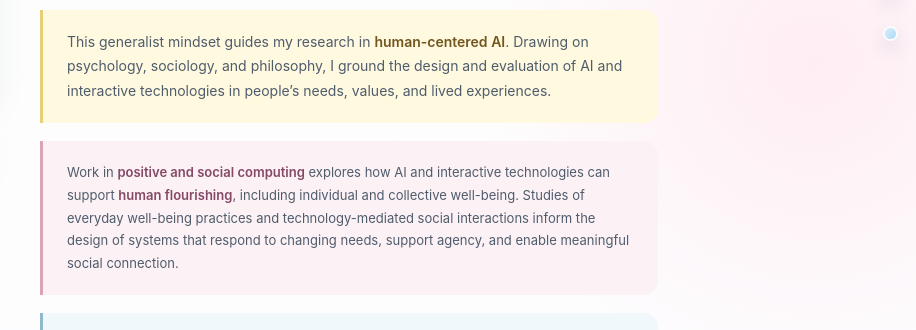
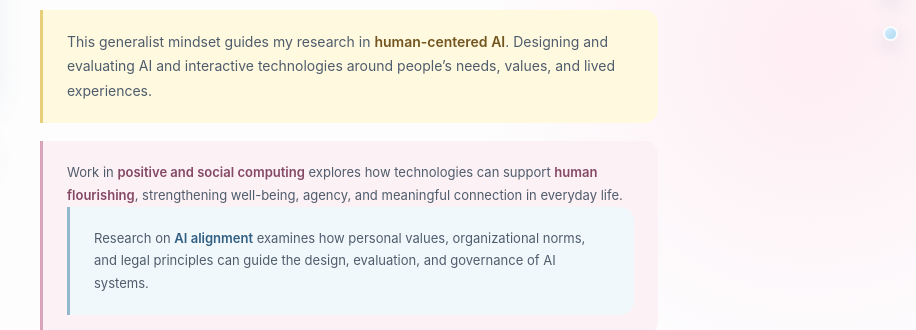
Before and after one commit to qiuyuejoy/qiuyuejoy.github.io, a plain HTML site: page index.html in a window 1280 px wide. Shown: the part 433-763 px from the top of the page, 364-1280 px from the left. Drawn offline with Linux system fonts and the light colour scheme.

Commit message:
Update research overview
Co-authored-by: Copilot <223556219+Copilot@users.noreply.github.com>

```diff
--- a/index.html
+++ b/index.html
@@ -1218,14 +1218,13 @@
             It’s so exciting and freeing to explore research questions through both <strong>humanistic and technical lenses</strong>! I hold an <a href="https://siliconvalley.northeastern.edu/academic_program/master-of-science-in-information-systems-is-bridge/" target="_blank" rel="noopener noreferrer">M.S. in Information Systems</a> from <a href="https://www.northeastern.edu/" target="_blank" rel="noopener noreferrer">Northeastern University</a> and a <a href="https://www.lsac.org/discover-law/types-law-programs/llm-degree-programs" target="_blank" rel="noopener noreferrer">Master of Laws (LL.M.)</a> from <a href="https://www.usnews.com/best-graduate-schools/top-law-schools/washington-university-in-st-louis-03092" target="_blank" rel="noopener noreferrer">Washington University in St. Louis</a>. Together with my earlier experience in business and entrepreneurship, this training shapes how I think about people’s needs, organizational practices, and the legal and ethical dimensions of technology.
           </p>
           <div class="research-overview">
-            <p>This generalist mindset guides my research in <strong>human-centered AI</strong>. Drawing on psychology, sociology, and philosophy, I  ground the design and evaluation of AI and interactive technologies in people’s needs, values, and lived experiences.</p>
+            <p>This generalist mindset guides my research in <strong>human-centered AI</strong>. Designing and evaluating AI and interactive technologies around people’s needs, values, and lived experiences.</p>
           </div>
           <div class="research-directions" aria-label="Research directions">
             <article class="research-direction">
-              <p>Work in <strong>positive and social computing</strong> explores how AI and interactive technologies can support <strong>human flourishing</strong>, including individual and collective well-being. Studies of everyday well-being practices and technology-mediated social interactions inform the design of systems that respond to changing needs, support agency, and enable meaningful social connection.</p>
-            </article>
+              <p>Work in <strong>positive and social computing</strong> explores how technologies can support <strong>human flourishing</strong>, strengthening well-being, agency, and meaningful connection in everyday life.</p>
             <article class="research-direction">
-              <p>Research on <strong>AI alignment</strong> examines how personal values, societal priorities, and the principles underlying law can guide AI design and evaluation. This work explores tensions among stakeholder perspectives and aims to translate empirical findings and ethical and legal insights into guidance for AI development, deployment, and governance.</p>
+              <p>Research on <strong>AI alignment</strong> examines how personal values, organizational norms, and legal principles can guide the design, evaluation, and governance of AI systems.</p>
             </article>
           </div>
 
```
